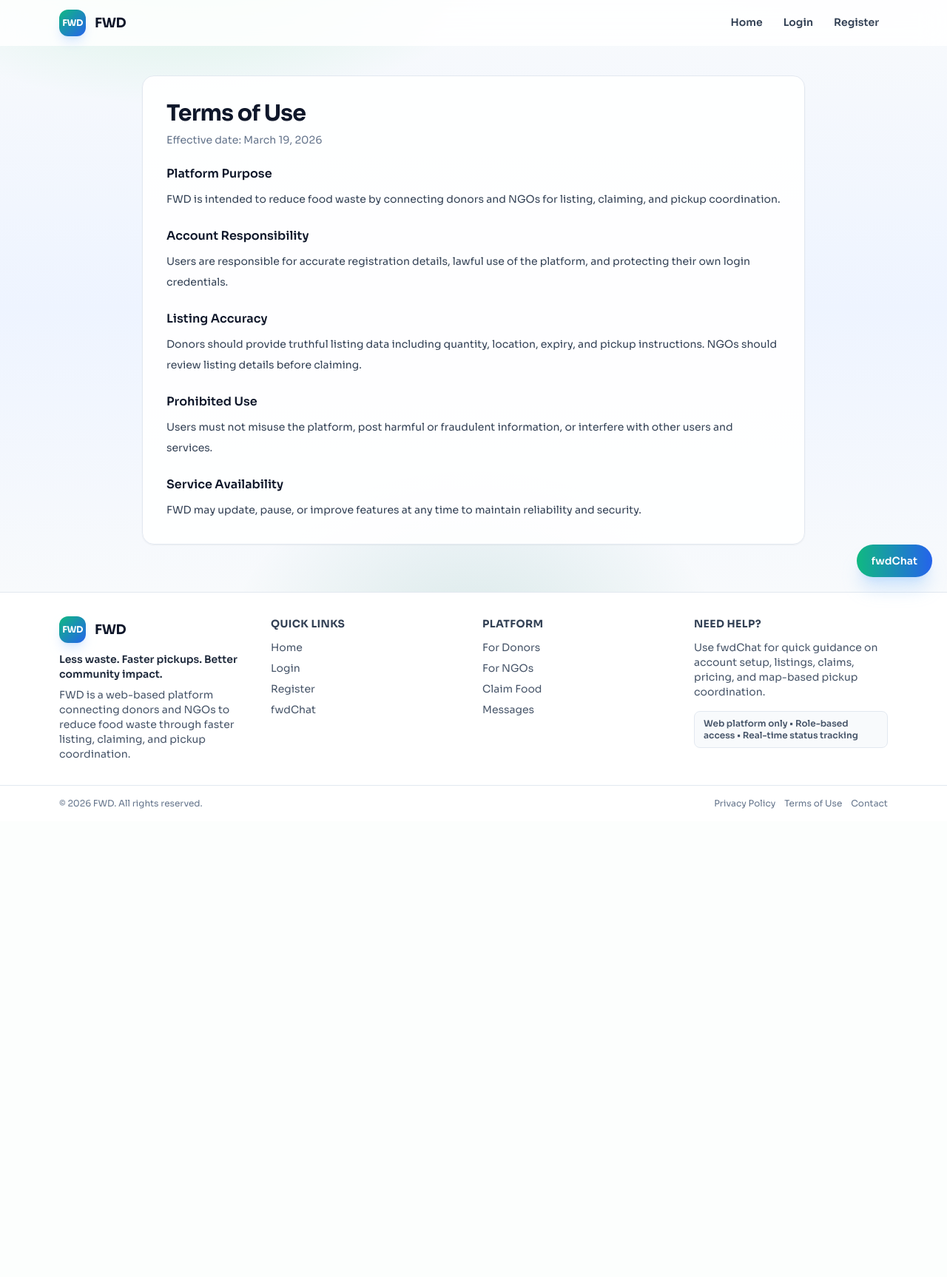
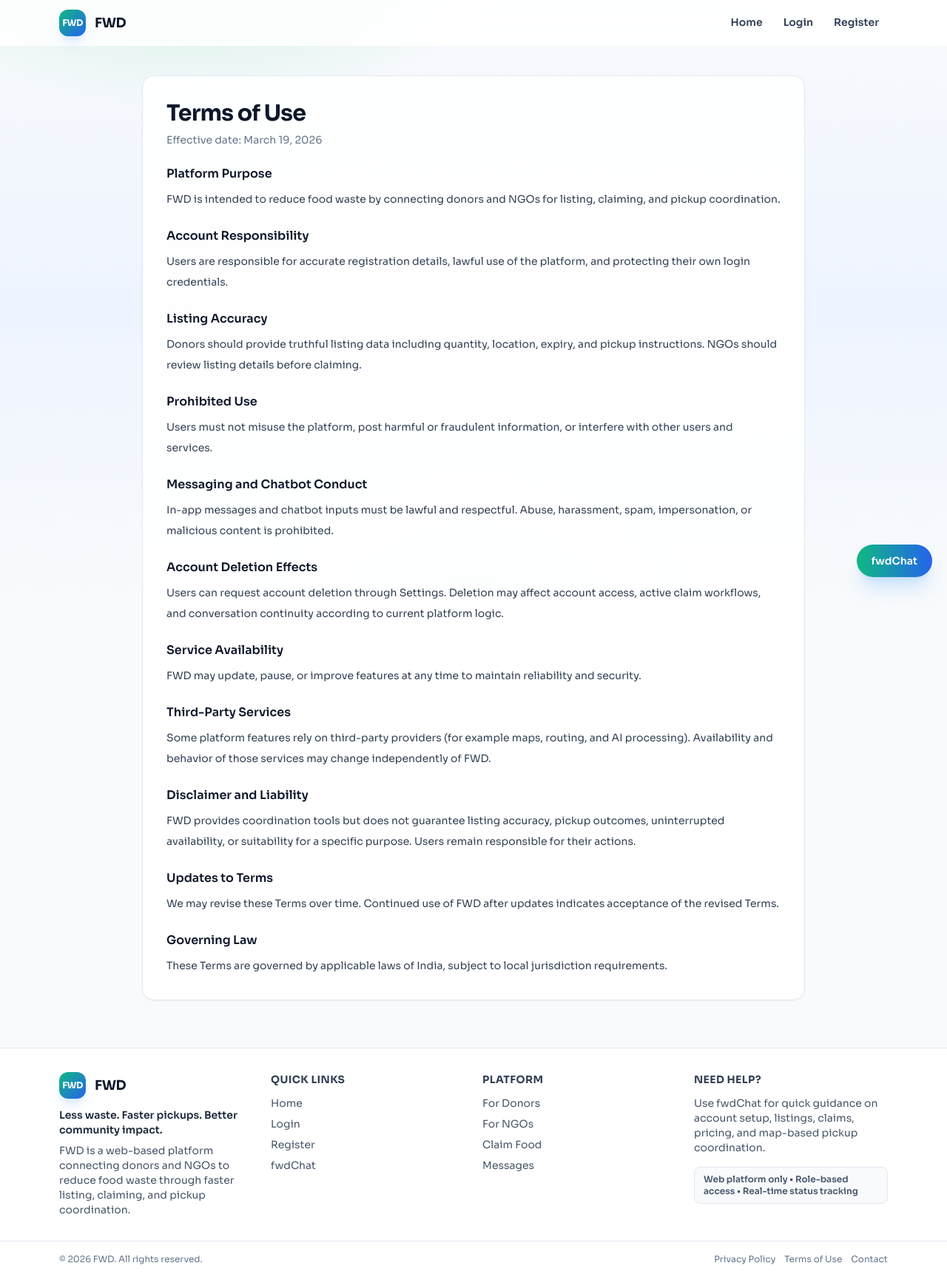
Before and after one commit to ceosus/FoodWasteDistribution, a Flask app: page /terms-of-use in a window 1280 px wide. Shown: the whole page at 74% size. Before the commit the page ends 1093 px from the top, so only its background shows below. Run offline with Flask 3, Linux system fonts and the light colour scheme; data that the repository does not hold is empty; some libraries are stand-ins or nearby versions.

Commit message:
fixed bugs.

```diff
--- a/app.py
+++ b/app.py
@@ -1463,6 +1463,7 @@ def chatbot_page():
 
 
 @app.post("/api/chatbot")
+@csrf.exempt
 def chatbot_api():
     payload = request.get_json(silent=True) or {}
     question = (payload.get("question") or "").strip()
--- a/templates/legal/terms.html
+++ b/templates/legal/terms.html
@@ -41,11 +41,58 @@
         </section>
 
         <section>
+            <h2 class="text-base font-semibold text-slate-900">Messaging and Chatbot Conduct</h2>
+            <p class="mt-2">
+                In-app messages and chatbot inputs must be lawful and respectful. Abuse, harassment, spam,
+                impersonation, or malicious content is prohibited.
+            </p>
+        </section>
+
+        <section>
+            <h2 class="text-base font-semibold text-slate-900">Account Deletion Effects</h2>
+            <p class="mt-2">
+                Users can request account deletion through Settings. Deletion may affect account access,
+                active claim workflows, and conversation continuity according to current platform logic.
+            </p>
+        </section>
+
+        <section>
             <h2 class="text-base font-semibold text-slate-900">Service Availability</h2>
             <p class="mt-2">
                 FWD may update, pause, or improve features at any time to maintain reliability and security.
             </p>
         </section>
+
+        <section>
+            <h2 class="text-base font-semibold text-slate-900">Third-Party Services</h2>
+            <p class="mt-2">
+                Some platform features rely on third-party providers (for example maps, routing, and AI processing).
+                Availability and behavior of those services may change independently of FWD.
+            </p>
+        </section>
+
+        <section>
+            <h2 class="text-base font-semibold text-slate-900">Disclaimer and Liability</h2>
+            <p class="mt-2">
+                FWD provides coordination tools but does not guarantee listing accuracy, pickup outcomes,
+                uninterrupted availability, or suitability for a specific purpose. Users remain responsible for their actions.
+            </p>
+        </section>
+
+        <section>
+            <h2 class="text-base font-semibold text-slate-900">Updates to Terms</h2>
+            <p class="mt-2">
+                We may revise these Terms over time. Continued use of FWD after updates indicates acceptance
+                of the revised Terms.
+            </p>
+        </section>
+
+        <section>
+            <h2 class="text-base font-semibold text-slate-900">Governing Law</h2>
+            <p class="mt-2">
+                These Terms are governed by applicable laws of India, subject to local jurisdiction requirements.
+            </p>
+        </section>
     </div>
 </section>
 {% endblock %}
```
Also changed, not shown: templates/legal/privacy.html (+36 -2 lines).
